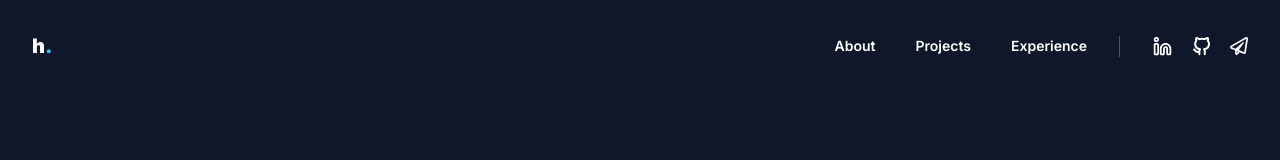
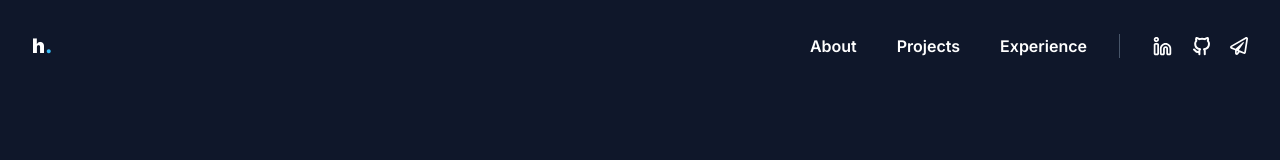
Before and after one commit to HakonHarnes/website, a Next.js app: page / in a window 1280 px wide. Shown: the top 160 px of the page. Built offline with nearby package versions, Linux system fonts and the light colour scheme.

Commit message:
chore: increase header text size

```diff
--- a/app/components/Header.tsx
+++ b/app/components/Header.tsx
@@ -6,7 +6,7 @@ import NameIcon from "./icons/NameIcon";
 
 export default function Header() {
   return (
-    <div className="mt-6 flex items-center justify-center text-sm font-semibold sm:justify-between lg:mt-8">
+    <div className="mt-6 flex items-center justify-center  font-semibold sm:justify-between lg:mt-8">
       <ul className="hidden sm:block">
         <li>
           <InternalLink href="/">
@@ -14,8 +14,8 @@ export default function Header() {
           </InternalLink>
         </li>
       </ul>
-      <div className="flex w-full justify-between gap-8 sm:w-auto">
-        <ul className="flex w-full items-center justify-between gap-5 mobile:w-auto xxs:gap-8 sm:gap-10 sm:border-r sm:border-r-slate-600 sm:pr-8">
+      <div className="flex w-full justify-between xxs:gap-8 sm:w-auto">
+        <ul className="flex w-full items-center justify-between gap-4 mobile:w-auto xxs:gap-8 sm:gap-10 sm:border-r sm:border-r-slate-600 sm:pr-8">
           <li>
             <InternalLink href="/">About</InternalLink>
           </li>
```
